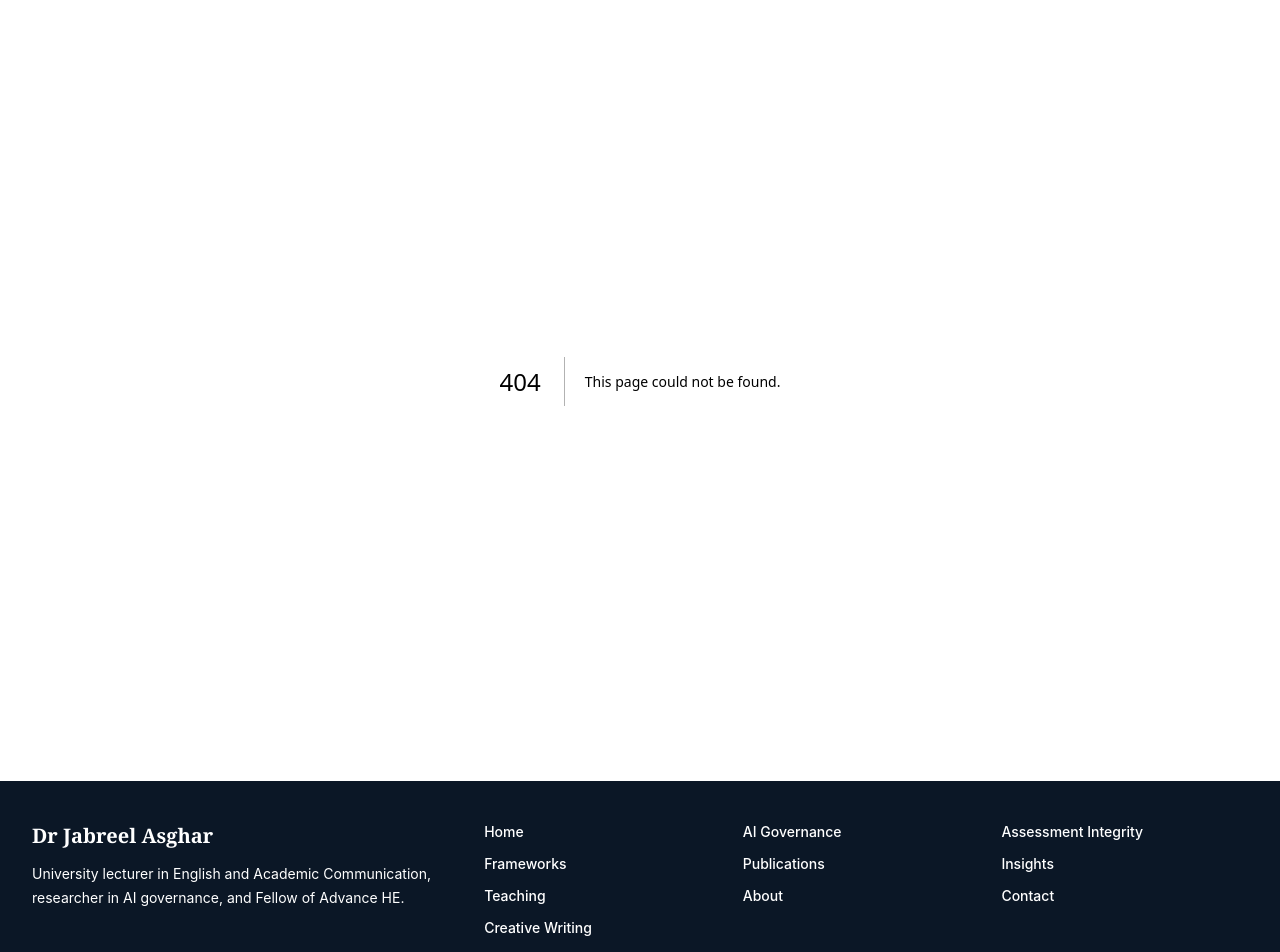
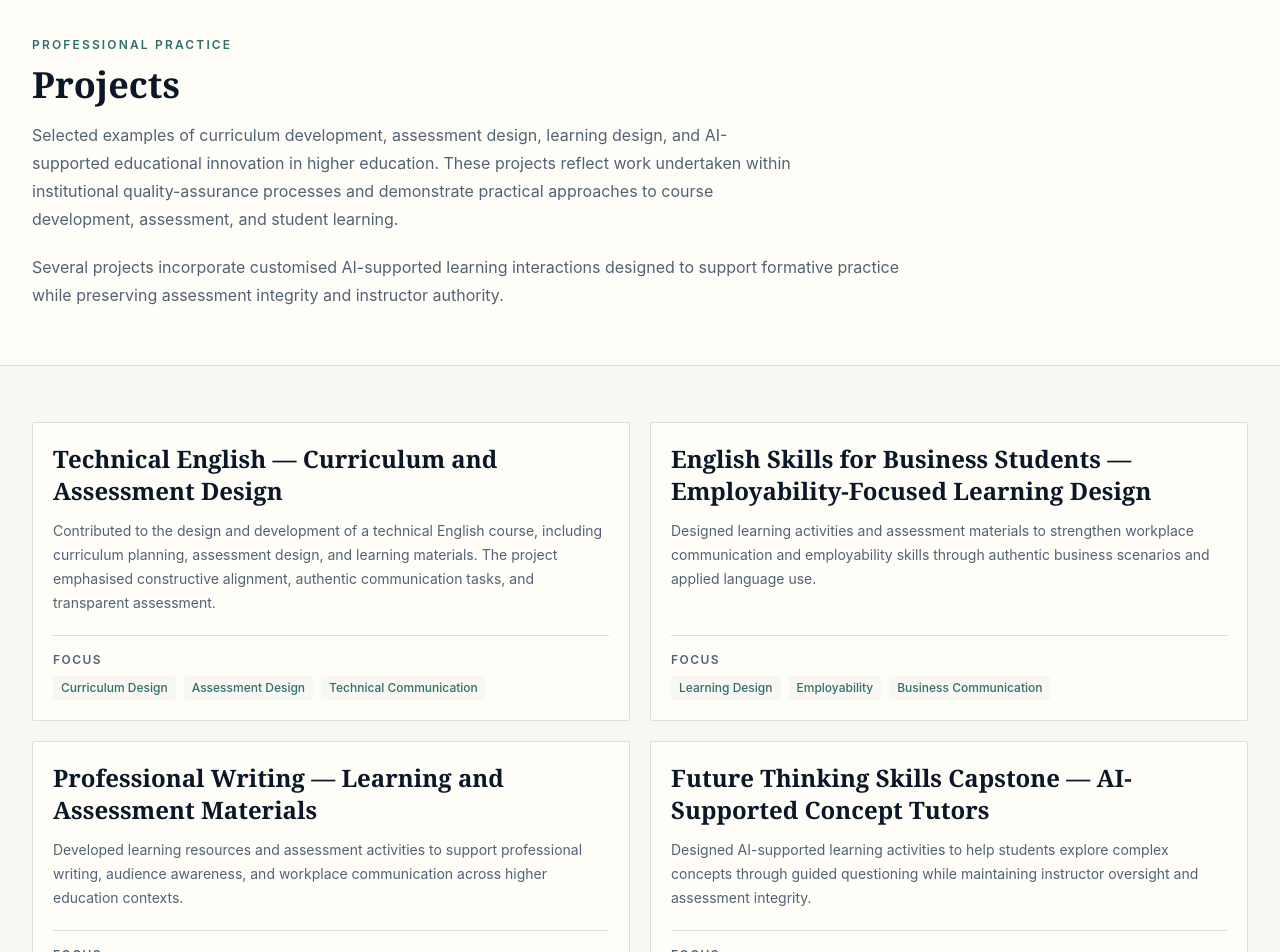
Before and after one commit to Jabreelasghar/jabreel-website, a Next.js app: page /projects in a window 1280 px wide. Before the commit this address had no page. Shown: the part 100-1052 px from the top of the page. Built offline with nearby package versions, Linux system fonts and the light colour scheme.

Commit message:
Add curriculum and learning design projects page

```diff
--- /dev/null
+++ b/src/app/projects/page.tsx
@@ -0,0 +1,93 @@
+import type { Metadata } from "next";
+import { Container } from "@/components/Container";
+import { SectionHeader } from "@/components/SectionHeader";
+
+export const metadata: Metadata = {
+  title: "Projects",
+  description:
+    "Selected higher-education projects in curriculum development, assessment design, learning design, and AI-supported educational innovation."
+};
+
+const projects = [
+  {
+    title: "Technical English — Curriculum and Assessment Design",
+    description:
+      "Contributed to the design and development of a technical English course, including curriculum planning, assessment design, and learning materials. The project emphasised constructive alignment, authentic communication tasks, and transparent assessment.",
+    focus: ["Curriculum Design", "Assessment Design", "Technical Communication"]
+  },
+  {
+    title: "English Skills for Business Students — Employability-Focused Learning Design",
+    description:
+      "Designed learning activities and assessment materials to strengthen workplace communication and employability skills through authentic business scenarios and applied language use.",
+    focus: ["Learning Design", "Employability", "Business Communication"]
+  },
+  {
+    title: "Professional Writing — Learning and Assessment Materials",
+    description:
+      "Developed learning resources and assessment activities to support professional writing, audience awareness, and workplace communication across higher education contexts.",
+    focus: ["Professional Writing", "Assessment", "Learning Resources"]
+  },
+  {
+    title: "Future Thinking Skills Capstone — AI-Supported Concept Tutors",
+    description:
+      "Designed AI-supported learning activities to help students explore complex concepts through guided questioning while maintaining instructor oversight and assessment integrity.",
+    focus: ["AI in Education", "Learning Design", "Responsible AI"]
+  },
+  {
+    title: "Institutional Content Contribution — Grammar",
+    description:
+      "Developed institutional teaching materials supporting grammar instruction and language development for foundation-level learners.",
+    focus: ["Language Development", "Learning Resources"]
+  }
+];
+
+export default function ProjectsPage() {
+  return (
+    <>
+      <section className="border-b border-line bg-ivory">
+        <Container className="py-14">
+          <SectionHeader
+            eyebrow="Professional Practice"
+            title="Projects"
+            summary="Selected examples of curriculum development, assessment design, learning design, and AI-supported educational innovation in higher education. These projects reflect work undertaken within institutional quality-assurance processes and demonstrate practical approaches to course development, assessment, and student learning."
+          />
+          <p className="mt-5 max-w-4xl text-base leading-7 text-slate">
+            Several projects incorporate customised AI-supported learning interactions designed to support formative
+            practice while preserving assessment integrity and instructor authority.
+          </p>
+        </Container>
+      </section>
+
+      <section className="bg-paper">
+        <Container className="py-14">
+          <div className="grid gap-5 md:grid-cols-2">
+            {projects.map((project) => (
+              <article key={project.title} className="flex h-full flex-col rounded-sm border border-line bg-ivory p-5">
+                <h2 className="font-serif text-2xl font-semibold text-oxford">{project.title}</h2>
+                <p className="mt-3 flex-1 text-sm leading-6 text-slate">{project.description}</p>
+                <div className="mt-5 border-t border-line pt-4">
+                  <p className="text-xs font-semibold uppercase tracking-[0.12em] text-slate">Focus</p>
+                  <div className="mt-2 flex flex-wrap gap-2">
+                    {project.focus.map((item) => (
+                      <span key={item} className="rounded-sm bg-paper px-2 py-1 text-xs font-medium text-moss">
+                        {item}
+                      </span>
+                    ))}
+                  </div>
+                </div>
+              </article>
+            ))}
+          </div>
+
+          <aside className="mt-10 border-l-4 border-moss bg-ivory p-5">
+            <p className="max-w-4xl text-sm leading-6 text-slate">
+              Projects are presented in summary form. Course materials, assessment documents, and examples have been
+              anonymised where appropriate to respect institutional confidentiality and intellectual property. Supporting
+              artefacts are included only where they can be shared responsibly.
+            </p>
+          </aside>
+        </Container>
+      </section>
+    </>
+  );
+}
```
